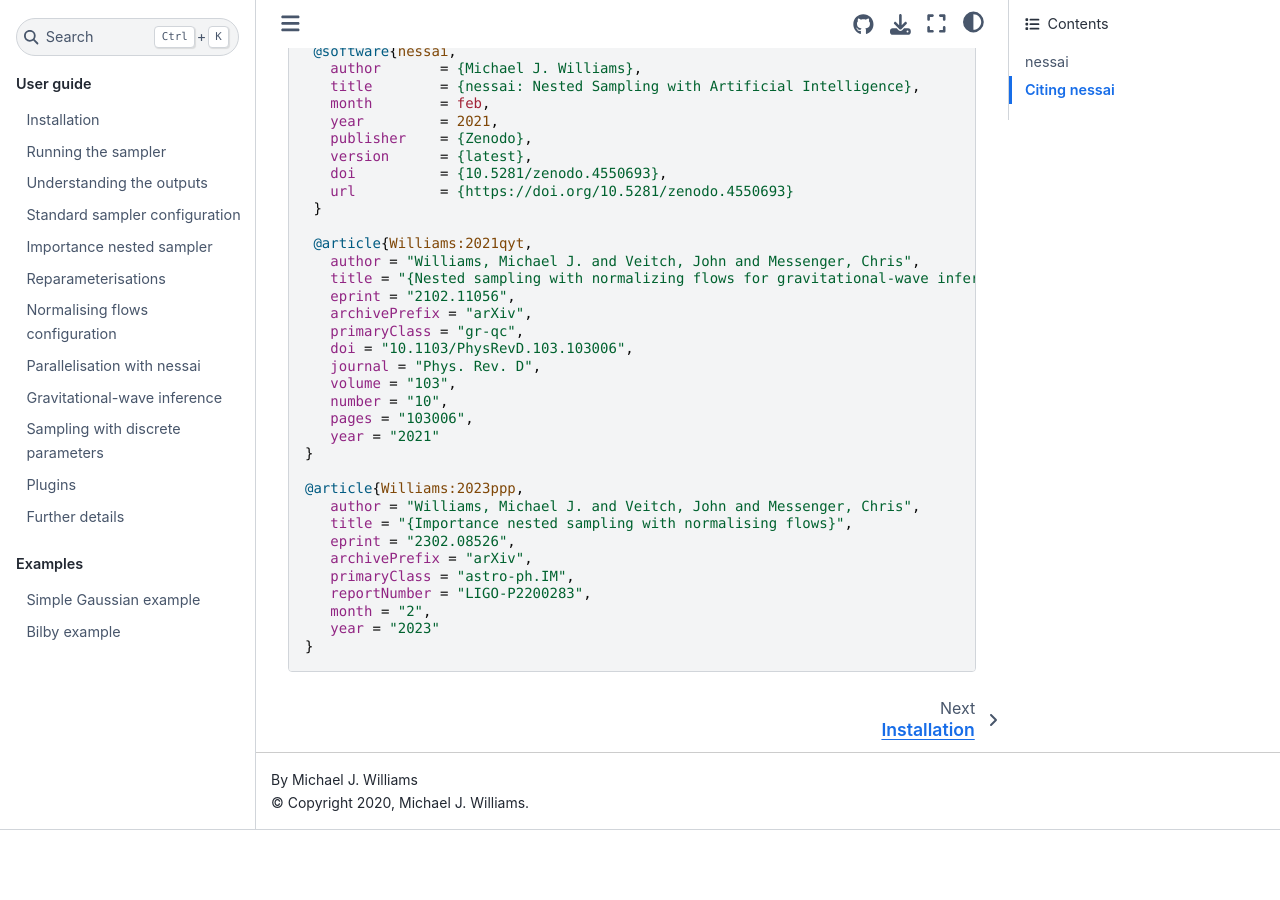
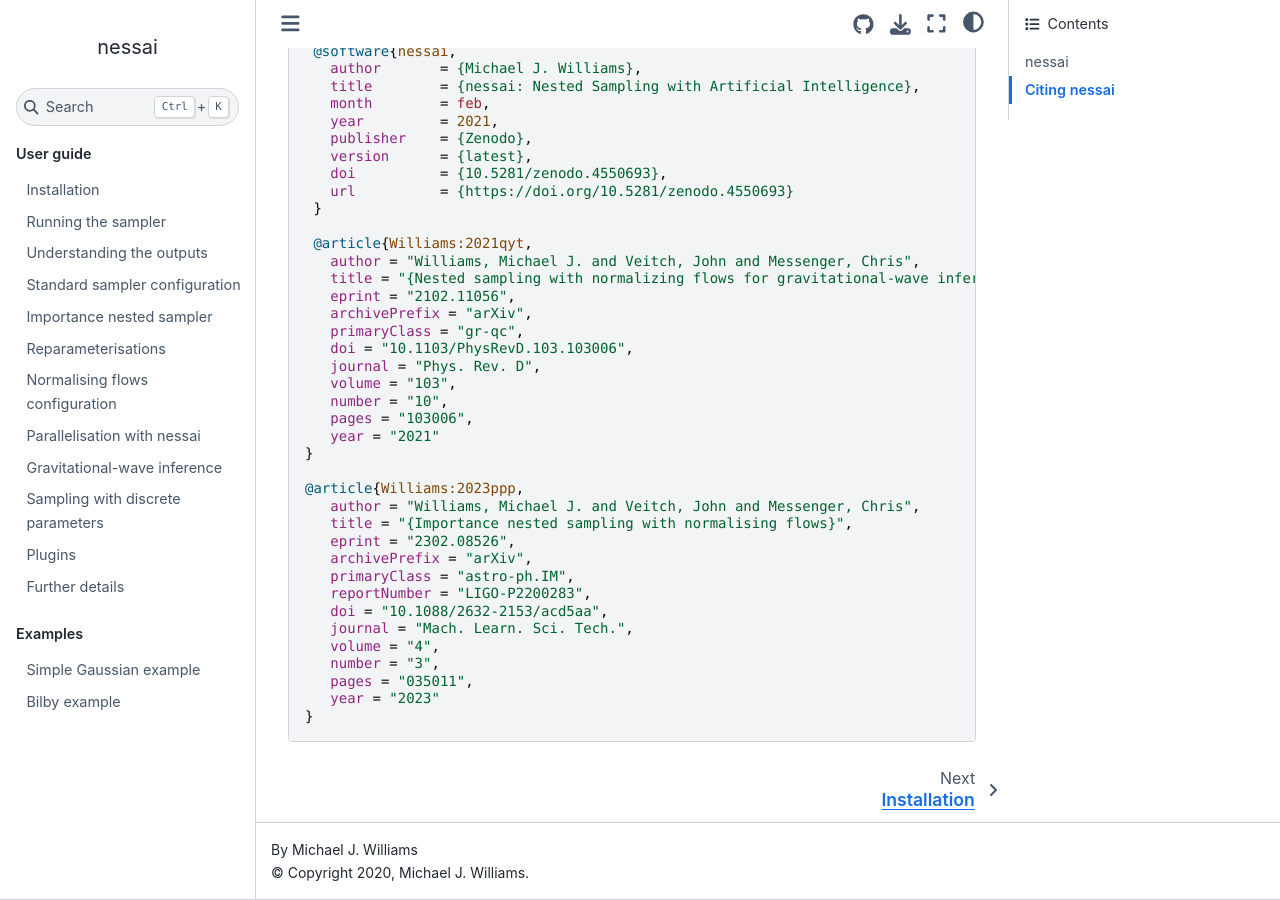
Before and after one commit to mj-will/nessai, a Sphinx documentation site: the page built from docs/index.rst, in a window 1280 px wide and 900 px high, scrolled down 1004 px. Built offline with Sphinx 7.4.7 and the Sphinx Book theme 1.1.4, drawn with Linux system fonts in a browser that asks for light colours; pages that are not in the unit, such as notebooks, are missing from menus; before the commit the page ends 1834 px from its top, so only the background shows below that.

Commit message:
DOC: update citation

```diff
--- a/docs/index.rst
+++ b/docs/index.rst
@@ -73,6 +73,10 @@ If you find ``nessai`` useful in your work please cite the DOI for this code and
       archivePrefix = "arXiv",
       primaryClass = "astro-ph.IM",
       reportNumber = "LIGO-P2200283",
-      month = "2",
+      doi = "10.1088/2632-2153/acd5aa",
+      journal = "Mach. Learn. Sci. Tech.",
+      volume = "4",
+      number = "3",
+      pages = "035011",
       year = "2023"
    }
```
